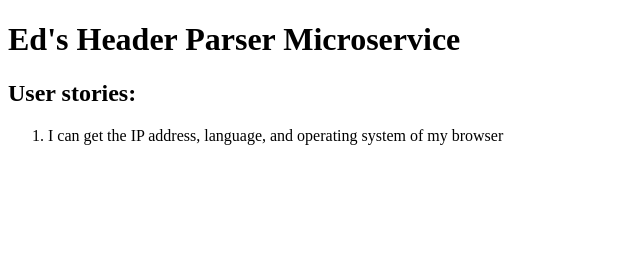
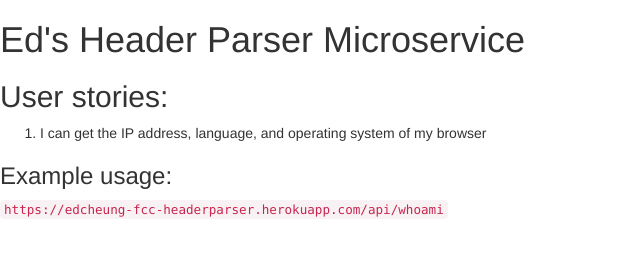
Before and after one commit to edcheung1/fcc-basejump-headerParser, a website: page public/index.html in a window 1280 px wide. Shown: the whole page, without its empty margins (0-640 px from the left). Drawn offline with nearby package versions, Linux system fonts and the light colour scheme.

Commit message:
updated landing page

```diff
--- a/public/index.html
+++ b/public/index.html
@@ -3,6 +3,7 @@
 <html>
 	<head>
 		<title>Ed's Header Parser Microservice</title>
+		<link rel="stylesheet" href="https://maxcdn.bootstrapcdn.com/bootstrap/3.3.6/css/bootstrap.min.css">
 	</head>
 	<body>
 		<h1>Ed's Header Parser Microservice</h1>
@@ -10,6 +11,8 @@
 		<ol>
 			<li>I can get the IP address, language, and operating system of my browser</li>
 		</ol>
+		<h3>Example usage:</h3>
+		<code>https://edcheung-fcc-headerparser.herokuapp.com/api/whoami</code>
 	</body>
 
 
```
